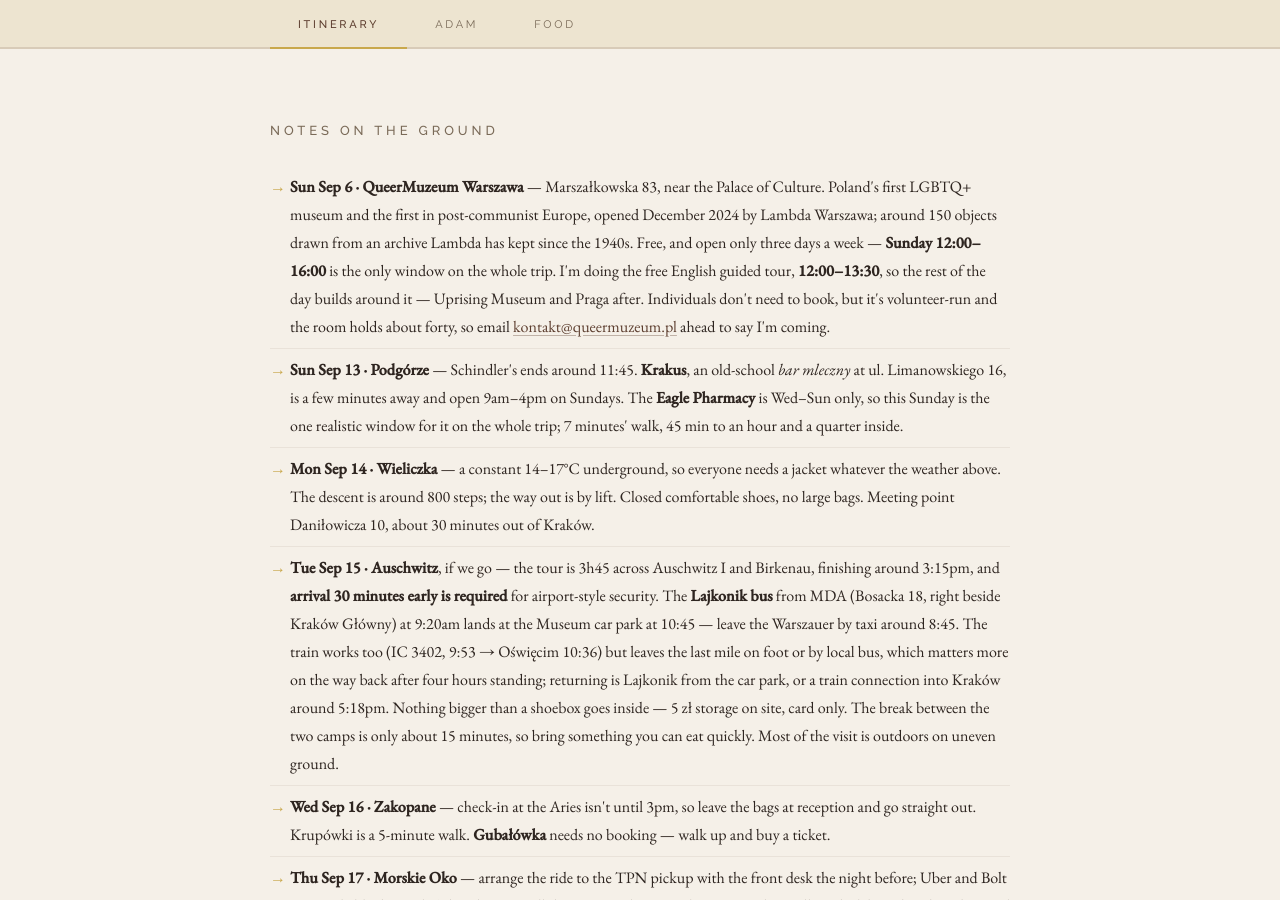
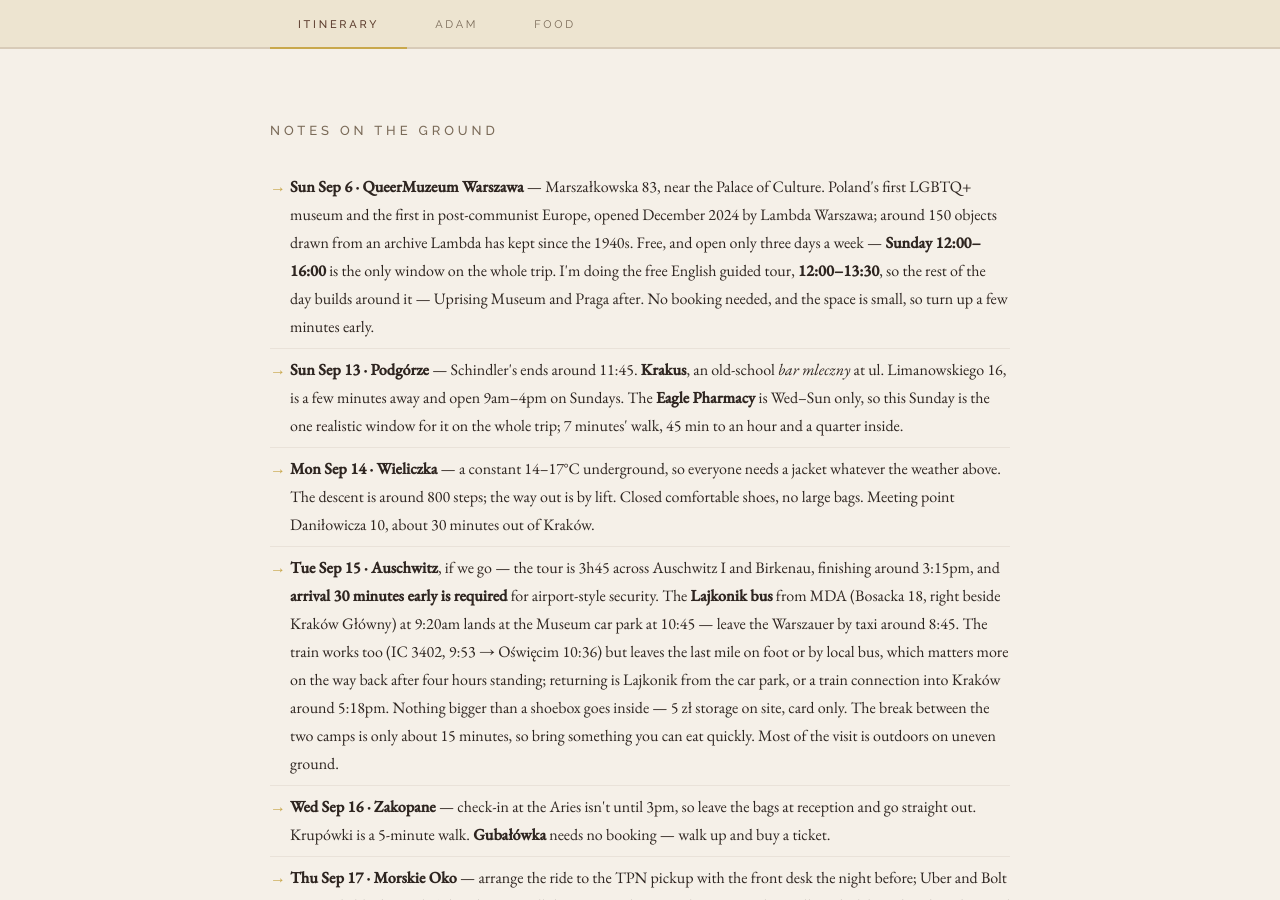
Before and after one commit to LordOfCorners/lordofcorners.github.io, a Jekyll site: the page poland-itinerary.html, which Jekyll copies as it is, in a window 1280 px wide and 900 px high, scrolled down 3113 px. Built offline with Jekyll 4.4.1, drawn with Linux system fonts in a browser that asks for light colours; part of the change alters nothing that is shown.

Commit message:
Give each tab its own URL; drop the unsourced QueerMuzeum email advice
showTab now writes a hash (#itinerary, #adam, #food) and the page reads
it on load, so the Food tab can be linked to directly and the back
button moves between tabs. Buttons carry data-tab instead of relying on
the implicit global event.

Nothing on the museum's site asks visitors to email about the tour, so
that line and the room-capacity figure are gone.

Co-Authored-By: Claude Opus 5 <noreply@anthropic.com>

```diff
--- a/poland-itinerary.html
+++ b/poland-itinerary.html
@@ -827,9 +827,9 @@
 <!-- TABS NAV -->
 <div class="tabs-nav">
   <div class="tabs-nav-inner">
-    <button class="tab-btn active" onclick="showTab('overview')">Itinerary</button>
-    <button class="tab-btn" onclick="showTab('detail')">Adam</button>
-    <button class="tab-btn" onclick="showTab('food')">Food</button>
+    <button class="tab-btn active" data-tab="overview" onclick="showTab('overview')">Itinerary</button>
+    <button class="tab-btn" data-tab="detail" onclick="showTab('detail')">Adam</button>
+    <button class="tab-btn" data-tab="food" onclick="showTab('food')">Food</button>
   </div>
 </div>
 
@@ -1030,7 +1030,7 @@
     <div class="overview-section">
       <h2>Notes on the Ground</h2>
       <ul class="find-list">
-        <li><strong>Sun Sep 6 · QueerMuzeum Warszawa</strong> — Marszałkowska 83, near the Palace of Culture. Poland's first LGBTQ+ museum and the first in post-communist Europe, opened December 2024 by Lambda Warszawa; around 150 objects drawn from an archive Lambda has kept since the 1940s. Free, and open only three days a week — <strong>Sunday 12:00–16:00</strong> is the only window on the whole trip. I'm doing the free English guided tour, <strong>12:00–13:30</strong>, so the rest of the day builds around it — Uprising Museum and Praga after. Individuals don't need to book, but it's volunteer-run and the room holds about forty, so email <a href="mailto:kontakt@queermuzeum.pl">kontakt@queermuzeum.pl</a> ahead to say I'm coming.</li>
+        <li><strong>Sun Sep 6 · QueerMuzeum Warszawa</strong> — Marszałkowska 83, near the Palace of Culture. Poland's first LGBTQ+ museum and the first in post-communist Europe, opened December 2024 by Lambda Warszawa; around 150 objects drawn from an archive Lambda has kept since the 1940s. Free, and open only three days a week — <strong>Sunday 12:00–16:00</strong> is the only window on the whole trip. I'm doing the free English guided tour, <strong>12:00–13:30</strong>, so the rest of the day builds around it — Uprising Museum and Praga after. No booking needed, and the space is small, so turn up a few minutes early.</li>
         <li><strong>Sun Sep 13 · Podgórze</strong> — Schindler's ends around 11:45. <strong>Krakus</strong>, an old-school <em>bar mleczny</em> at ul. Limanowskiego 16, is a few minutes away and open 9am–4pm on Sundays. The <strong>Eagle Pharmacy</strong> is Wed–Sun only, so this Sunday is the one realistic window for it on the whole trip; 7 minutes' walk, 45 min to an hour and a quarter inside.</li>
         <li><strong>Mon Sep 14 · Wieliczka</strong> — a constant 14–17°C underground, so everyone needs a jacket whatever the weather above. The descent is around 800 steps; the way out is by lift. Closed comfortable shoes, no large bags. Meeting point Daniłowicza 10, about 30 minutes out of Kraków.</li>
         <li><strong>Tue Sep 15 · Auschwitz</strong>, if we go — the tour is 3h45 across Auschwitz I and Birkenau, finishing around 3:15pm, and <strong>arrival 30 minutes early is required</strong> for airport-style security. The <strong>Lajkonik bus</strong> from MDA (Bosacka 18, right beside Kraków Główny) at 9:20am lands at the Museum car park at 10:45 — leave the Warszauer by taxi around 8:45. The train works too (IC 3402, 9:53 → Oświęcim 10:36) but leaves the last mile on foot or by local bus, which matters more on the way back after four hours standing; returning is Lajkonik from the car park, or a train connection into Kraków around 5:18pm. Nothing bigger than a shoebox goes inside — 5 zł storage on site, card only. The break between the two camps is only about 15 minutes, so bring something you can eat quickly. Most of the visit is outdoors on uneven ground.</li>
@@ -1327,12 +1327,31 @@
 </div>
 
 <script>
-function showTab(name) {
+// Each tab has its own URL, so a tab can be linked to directly (#food, #adam).
+var TAB_HASH = { overview: 'itinerary', detail: 'adam', food: 'food' };
+
+function showTab(name, replace) {
+  var panel = document.getElementById('tab-' + name);
+  if (!panel) return;
   document.querySelectorAll('.tab-panel').forEach(p => p.classList.remove('active'));
-  document.querySelectorAll('.tab-btn').forEach(b => b.classList.remove('active'));
-  document.getElementById('tab-' + name).classList.add('active');
-  event.target.classList.add('active');
+  document.querySelectorAll('.tab-btn').forEach(b => b.classList.toggle('active', b.dataset.tab === name));
+  panel.classList.add('active');
+  var hash = '#' + TAB_HASH[name];
+  if (location.hash !== hash) {
+    if (replace) history.replaceState(null, '', hash);
+    else history.pushState(null, '', hash);
+  }
 }
+
+function tabFromHash() {
+  var slug = location.hash.slice(1).toLowerCase();
+  for (var name in TAB_HASH) if (TAB_HASH[name] === slug) return name;
+  return 'overview';
+}
+
+showTab(tabFromHash(), true);
+window.addEventListener('hashchange', () => showTab(tabFromHash(), true));
+window.addEventListener('popstate', () => showTab(tabFromHash(), true));
 
 document.querySelectorAll('.food-checkbox').forEach(cb => {
   const key = 'food-' + cb.dataset.key;
```
